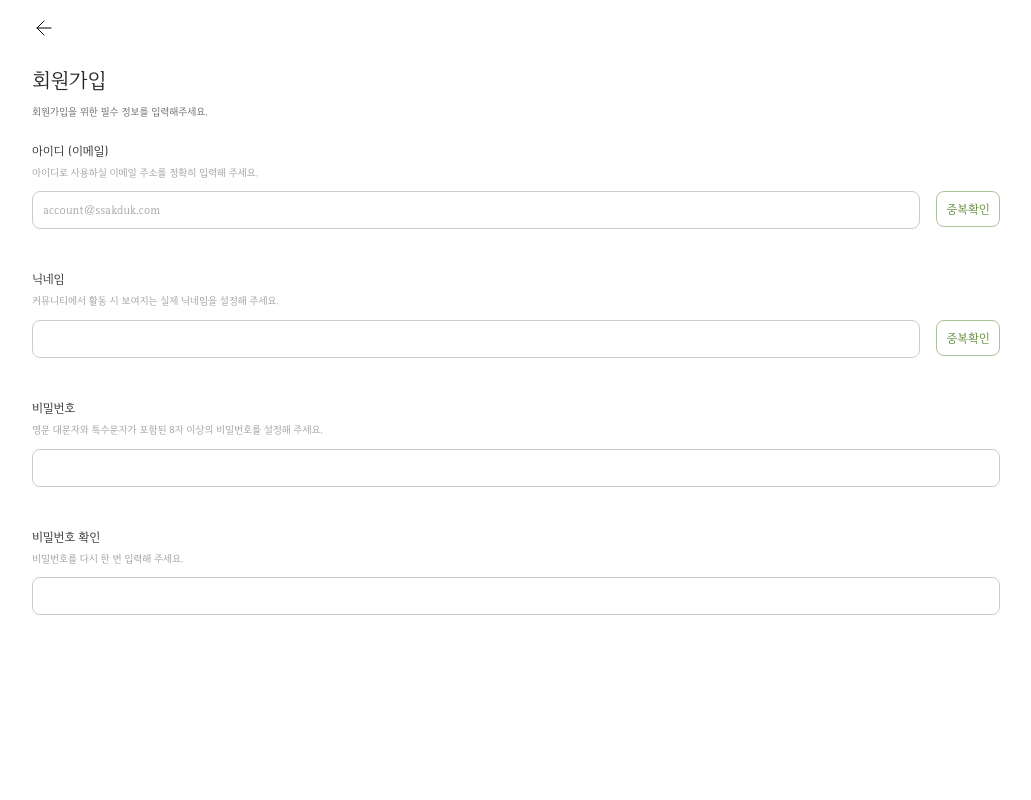
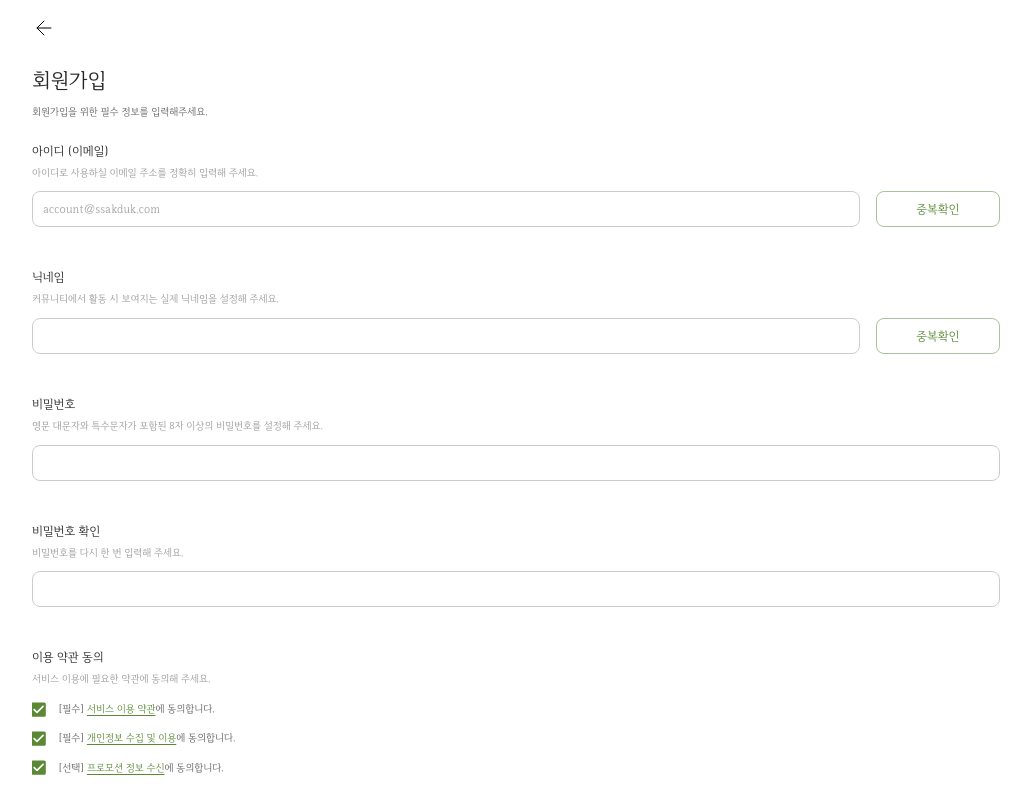
Before and after one commit to Dream-Maker-Inc/si-ssakddook-fe, a Next.js app: page /auth/signup in a window 1280 px wide. Shown: the whole page, without its empty margins (124-1155 px from the left). Built offline with nearby package versions, Linux system fonts and the light colour scheme.

Commit message:
feat: 회원가입 페이지

```diff
--- /dev/null
+++ b/src/domains/Auth/Signup/components/AgreementArticle/ServiceArticle.tsx
@@ -0,0 +1,105 @@
+import { css } from "@emotion/react";
+import { Checkbox, FormControlLabel, Typography } from "@mui/material";
+import { FormTitleWithDesc } from "../FormTitleWithDesc";
+import { FormTitleWithDescProps } from "../FormTitleWithDesc/FormTitleWithDesc";
+import CheckBoxRoundedIcon from "@mui/icons-material/CheckBoxRounded";
+
+type AgreementArticleProps = {
+  titleProps: FormTitleWithDescProps;
+  checkboxProps: CheckBoxProps;
+};
+
+type CheckBoxProps = {
+  open?: boolean;
+  onChange?: () => void;
+};
+
+export const AgreementArticle = ({
+  titleProps,
+  checkboxProps,
+}: AgreementArticleProps) => {
+  return (
+    <div css={sx.container}>
+      <FormTitleWithDesc
+        title={titleProps.title}
+        desc={titleProps.desc}
+        marginBottom={"12px"}
+      />
+      <div css={sx.checkboxWrapper}>
+        <FormControlLabel
+          control={
+            <Checkbox
+              icon={<CheckBoxRoundedIcon />}
+              checkedIcon={<CheckBoxRoundedIcon />}
+              css={sx.chekcbox}
+              defaultChecked
+            />
+          }
+          label={
+            <Typography variant="h4" ml="10px">
+              [필수] <a css={sx.span}>서비스 이용 약관</a>에 동의합니다.
+            </Typography>
+          }
+        />
+        <FormControlLabel
+          control={
+            <Checkbox
+              icon={<CheckBoxRoundedIcon />}
+              checkedIcon={<CheckBoxRoundedIcon />}
+              css={sx.chekcbox}
+              defaultChecked
+            />
+          }
+          label={
+            <Typography variant="h4" ml="10px">
+              [필수] <a css={sx.span}>개인정보 수집 및 이용</a>에 동의합니다.
+            </Typography>
+          }
+        />
+        <FormControlLabel
+          control={
+            <Checkbox
+              icon={<CheckBoxRoundedIcon />}
+              checkedIcon={<CheckBoxRoundedIcon />}
+              css={sx.chekcbox}
+              defaultChecked
+            />
+          }
+          label={
+            <Typography variant="h4" ml="10px">
+              [선택] <a css={sx.span}>프로모션 정보 수신</a>에 동의합니다.
+            </Typography>
+          }
+        />
+      </div>
+    </div>
+  );
+};
+
+const sx = {
+  container: css`
+    width: 100%;
+    display: flex;
+    flex-direction: column;
+  `,
+  chekcbox: css`
+    padding: 0px 0px 0px 8px;
+
+    & .MuiSvgIcon-root {
+      font-size: 1.2rem;
+    }
+  `,
+
+  span: css`
+    text-decoration: underline;
+    text-underline-position: under;
+    color: #5a8835;
+  `,
+
+  checkboxWrapper: css`
+    width: 100%;
+    display: flex;
+    flex-direction: column;
+    gap: 10px;
+  `,
+};
--- /dev/null
+++ b/src/domains/Auth/Signup/components/AgreementArticle/index.ts
@@ -0,0 +1 @@
+export { AgreementArticle } from "./ServiceArticle";
--- a/src/domains/Auth/Signup/components/FormTitleWithDesc/FormTitleWithDesc.tsx
+++ b/src/domains/Auth/Signup/components/FormTitleWithDesc/FormTitleWithDesc.tsx
@@ -4,11 +4,16 @@ import { Typography } from "@mui/material";
 export type FormTitleWithDescProps = {
   title: string;
   desc: string;
+  marginBottom?: string;
 };
 
-export const FormTitleWithDesc = ({ title, desc }: FormTitleWithDescProps) => {
+export const FormTitleWithDesc = ({
+  title,
+  desc,
+  marginBottom = "10px",
+}: FormTitleWithDescProps) => {
   return (
-    <div css={sx.container}>
+    <div css={sx.container(marginBottom)}>
       <Typography variant="body1">{title}</Typography>
       <Typography variant="caption">{desc}</Typography>
     </div>
@@ -16,13 +21,13 @@ export const FormTitleWithDesc = ({ title, desc }: FormTitleWithDescProps) => {
 };
 
 const sx = {
-  container: css`
+  container: (marginBottom: string) => css`
     width: 100%;
 
     display: flex;
     flex-direction: column;
     gap: 4px;
 
-    margin-bottom: 10px;
+    margin-bottom: ${marginBottom};
   `,
 };
--- a/src/domains/Auth/Signup/components/ServiceAgreement/index.ts
+++ /dev/null
@@ -1 +0,0 @@
-export { ServiceAgreementView } from "./ServiceAgreementView";
--- a/src/domains/Auth/Signup/components/SignupView.tsx
+++ b/src/domains/Auth/Signup/components/SignupView.tsx
@@ -1,6 +1,8 @@
 import { PrevButton } from "@/common/components/button/PrevButton";
 import { TitleWithDesc } from "@/common/components/title/TitleWithDesc";
 import { css } from "@emotion/react";
+import { Button, Typography } from "@mui/material";
+import { AgreementArticle } from "./AgreementArticle";
 import { PasswordArticle } from "./PasswordArticle";
 import { useSignupView } from "./useSignupView";
 import { ValidationArticle } from "./ValidationArticle";
@@ -59,7 +61,20 @@ export const SignupView = () => {
               onChange: confirmPwState.onChange,
             }}
           />
+          <AgreementArticle
+            titleProps={{
+              title: "이용 약관 동의",
+              desc: "서비스 이용에 필요한 약관에 동의해 주세요.",
+            }}
+            checkboxProps={{}}
+          />
         </div>
+
+        <Button fullWidth variant="contained" color="primary">
+          <Typography variant="body1" color="white">
+            다음
+          </Typography>
+        </Button>
       </div>
     </div>
   );
@@ -80,6 +95,9 @@ const sx = {
     position: relative;
 
     overflow-y: scroll;
+    ::-webkit-scrollbar {
+      display: none;
+    }
   `,
 
   articleWrapper: css`
@@ -88,5 +106,17 @@ const sx = {
     display: flex;
     flex-direction: column;
     gap: 40px;
+    margin-bottom: 40px;
+  `,
+  buttonWrapper: css`
+    width: 100%;
+    display: flex;
+    flex-direction: column;
+    gap: 16px;
+
+    font-size: 12px;
+
+    position: absolute;
+    bottom: 0px;
   `,
 };
--- a/src/domains/Auth/Signup/components/ValidationArticle/ValidationArticle.tsx
+++ b/src/domains/Auth/Signup/components/ValidationArticle/ValidationArticle.tsx
@@ -35,6 +35,7 @@ export const ValidationArticle = ({
         <Button
           variant="outlined"
           color="primary"
+          css={sx.button}
           onClick={fieldProps.onVerifyClick}
         >
           중복확인
@@ -50,4 +51,8 @@ const sx = {
     display: flex;
     gap: 16px;
   `,
+  button: css`
+    width: 15%;
+    min-width: 79px;
+  `,
 };
--- a/src/themes/CustomThemes.tsx
+++ b/src/themes/CustomThemes.tsx
@@ -15,6 +15,7 @@ export const lightTheme = createTheme({
         root: {
           borderRadius: "8px",
           height: "36px",
+          minHeight: "36px",
           boxShadow: "none",
           margin: "0px",
           padding: "0px",
@@ -44,6 +45,7 @@ export const lightTheme = createTheme({
       styleOverrides: {
         root: {
           borderRadius: "8px",
+          height: "36px",
 
           // default
           "&.MuiOutlinedInput-root": {
```
Also changed, not shown: src/domains/Auth/Signup/components/ServiceAgreement/ServiceAgreementView.tsx (deleted, +0 -30 lines).
